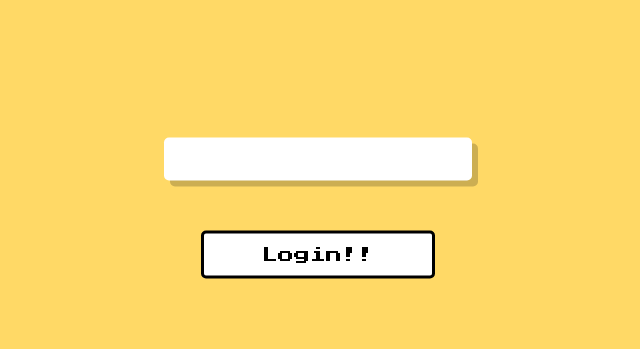
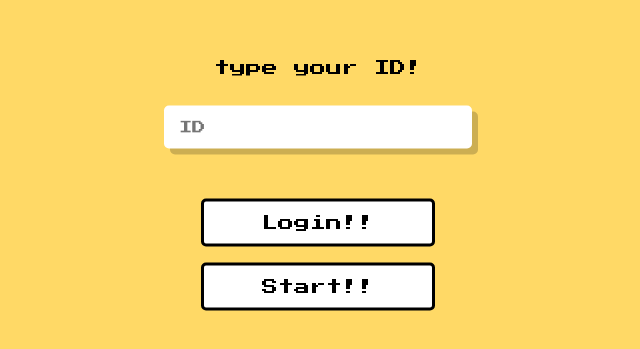
Before and after one commit to chaeryeon823/Embedded-System, a React (Create React App) app in the folder embedded-app/: page /login in a window 1280 px wide. Shown: the part 215-564 px from the top of the page, without its empty margins (322-962 px from the left). Built offline with nearby package versions, Linux system fonts and the light colour scheme.

Commit message:
Feat : Update ID.jsx
ID 입력 후, 로그인 버튼 클릭 시, 서버로 ID post

```diff
--- a/embedded-app/src/App.js
+++ b/embedded-app/src/App.js
@@ -31,7 +31,8 @@ import Loginpage from "./New/Login/Loginpage";
 import Shotpage from "./New/Shot/Shotpage";
 import Rankingpage from "./New/Ranking/Rankingpage";
 import TimeOutPage from "./New/TimeOut/TimeOutPage";
-import Test from "./New/TimeOut/Test";
+// import Test from "./New/TimeOut/Test";
+import PostTest from "./New/TimeOut/PostTest";
 // import RankingTest from "./New/Ranking/RankingTest";
 function App(props) {
   return(
@@ -42,7 +43,7 @@ function App(props) {
         <Route path="shot" element={<Shotpage />}/>
         <Route path="ranking" element={<Rankingpage />}></Route>
         <Route path="timeout" element={<TimeOutPage />}></Route>
-        <Route path="test" element={<Test />}></Route>
+        <Route path="test" element={<PostTest />}></Route>
       </Routes>
     </BrowserRouter>
   )
--- a/embedded-app/src/New/Login/ID.jsx
+++ b/embedded-app/src/New/Login/ID.jsx
@@ -1,16 +1,48 @@
-import React from "react";
 import styled, { keyframes } from "styled-components";
 import Button from "../Main/Button";
+import { useState } from "react";
+import axios from "axios";
+function ID(props) {
 
-function ID(props) {
+    const [name, setName] = useState('');
+
+    const formSubit = async(e) => {
+        e.preventDefault();
+
+        await axios.post("/api/hello7", name, {headers: {
+            'Content-Type': 'text/plain; charset=UTF-8'
+        }})
+        .then((res) => {
+            console.log(res.data)
+        })
+        .catch((err) => {
+            console.log(err)
+        })
+    }
+
+    const nameChange = (e) => {
+        setName(e.target.value);
+    }
+
+
     return(
         <Wrapper>
             <Text>type your ID!</Text>
-            <Input></Input>
-            <Button text="Login!!" radius="5px" page="shot"></Button>
+            <LoginForm onSubmit={formSubit}>
+                <Input name="name" value={name} onChange={nameChange} placeholder="ID"></Input>
+                <Button type="submit" text="Login!!" radius="5px"></Button>
+            </LoginForm>
+            <Button text="Start!!" radius="5px" page="shot"></Button>
         </Wrapper>
     )
 }
+
+const LoginForm=styled.form`
+    display:flex;
+    flex-direction: column;
+    align-items: center;
+    margin-bottom: 1rem;
+`;
 
 const blink=keyframes`
     50% {
--- a/embedded-app/src/New/Main/Button.jsx
+++ b/embedded-app/src/New/Main/Button.jsx
@@ -7,12 +7,12 @@ function Button(props) {
     const navigate=useNavigate();
     const {text, radius, page, margin} = props;
 
-    const navClick = () => {
+    const navClick = (e) => {
         if(page === 'login') {
             navigate(`/login`);
         }
         else if(page === 'shot') {
-            navigate(`/shot`);
+            navigate(`/shot`,{state: e.target.value});
         }
         else if(page === 'ranking') {
             navigate(`/ranking`);
@@ -24,7 +24,6 @@ function Button(props) {
             onClick={navClick}
             style={{borderRadius:radius || "0px", marginBottom:margin || "0px"}}>
             {`${text}`}
-
         </Wrapper>
     )
 }
--- a/embedded-app/src/New/Ranking/RankingTest.jsx
+++ b/embedded-app/src/New/Ranking/RankingTest.jsx
@@ -11,7 +11,7 @@ function User({ user }) {
 
 
 function RankingTest(props) {
-  const [myUser ,setUser] = useState([])
+  const [myUser ,setUser] = useState([]);
 
     useEffect(() => {
       axios.get('/api/hello6')
--- a/embedded-app/src/New/Shot/Shotpage.jsx
+++ b/embedded-app/src/New/Shot/Shotpage.jsx
@@ -1,19 +1,24 @@
 import React, { useEffect, useState } from "react";
 import styled from "styled-components";
 import ShotCard from "./ShotCard";
+// import { useLocation } from "react-router-dom";
 // import Button from "../Main/Button";
 function Shotpage(props) {
-    const [time, setTime] = useState(60);
+    const [time, setTime] = useState(3);
     useEffect(()=> {
         time > 0 && setTimeout(() => setTime(time - 1), 1000);
     }, [time]);
+    // const Edit = () => {
+    //     const {state} = useLocation();
+    //     console.log(state);
+    // }
     return(
         <Wrapper>
             <Content>
                 <IDText>test</IDText>
                 <Text>hit the target</Text>
-                {/* <TimeText>{time ? time : <p style={{fontFamily: 'Noto Sans KR', padding:'0px', margin: '0px'}}>카운트 다운 종료</p>}</TimeText> */}
-                <TimeText>{time}</TimeText>
+                <TimeText>{time ? time : <p style={{fontFamily: 'Press Start 2P', padding:'0px', margin: '0px', color:'#F94A29'}}>TIME OVER!!</p>}</TimeText>
+                {/* <TimeText>{time}</TimeText> */}
                 <ShotCard></ShotCard>
                 {/* <Button text="Restart!!" radius="5px" page="login" margin="1rem" ></Button>
                 <Button text="Ranking!!" radius="5px" page="ranking" ></Button> */}
--- /dev/null
+++ b/embedded-app/src/New/TimeOut/PostTest.jsx
@@ -0,0 +1,35 @@
+import axios from "axios";
+import { useState } from "react";
+
+function PostTest(props) {
+    const [name, setName] = useState('');
+
+    const formSubit = async(e) => {
+        e.preventDefault();
+
+        await axios.post("/api/hello7", name, {headers: {
+            'Content-Type': 'text/plain; charset=UTF-8'
+        }})
+        .then((res) => {
+            console.log(res.data)
+        })
+        .catch((err) => {
+            console.log(err)
+        })
+    }
+
+    const nameChange = (e) => {
+        setName(e.target.value);
+    }
+
+    return (
+        <div className="App">
+              <form onSubmit={formSubit}>
+                  <input name="name" value={name} onChange={nameChange} placeholder="이름"></input>
+                  <button type="submit">제출</button>
+              </form>
+        </div>
+      );
+}
+
+export default PostTest;
```
